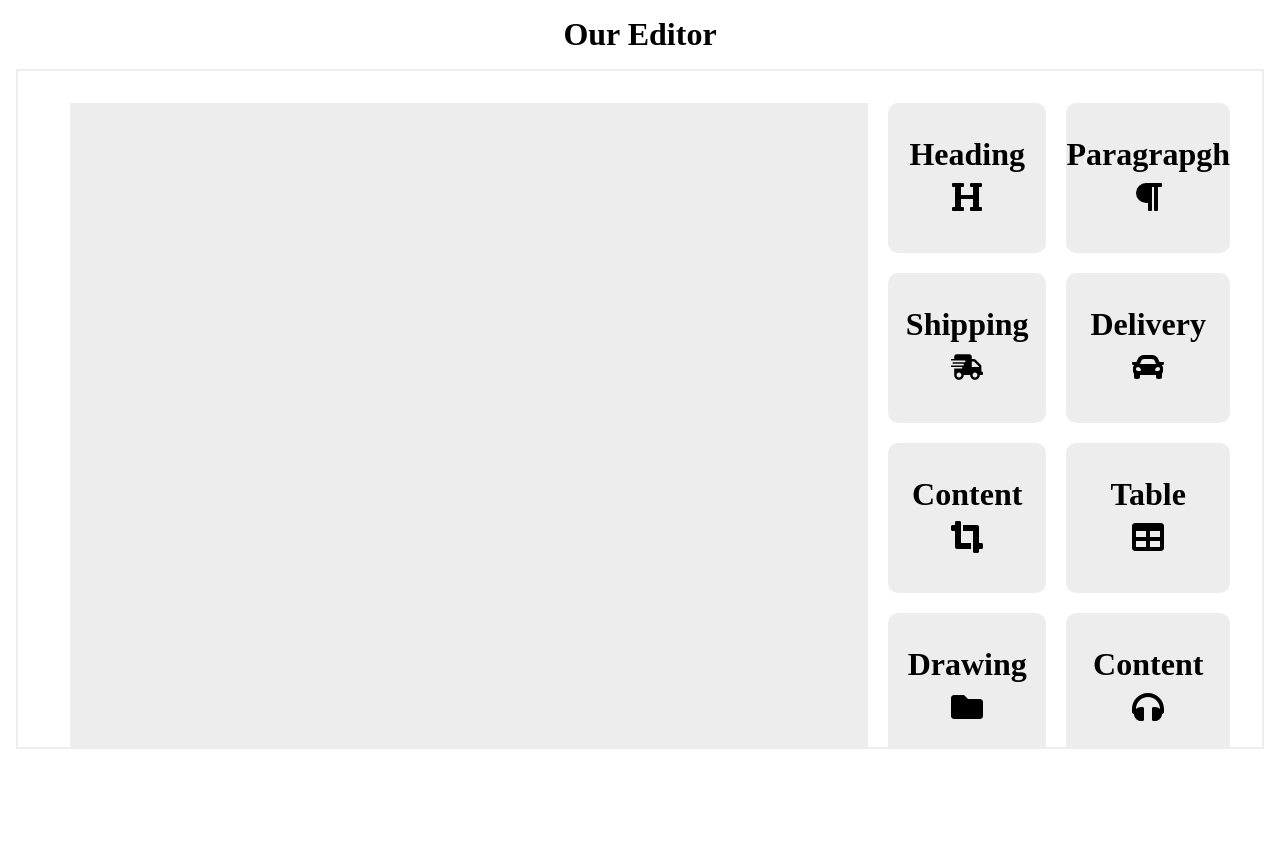
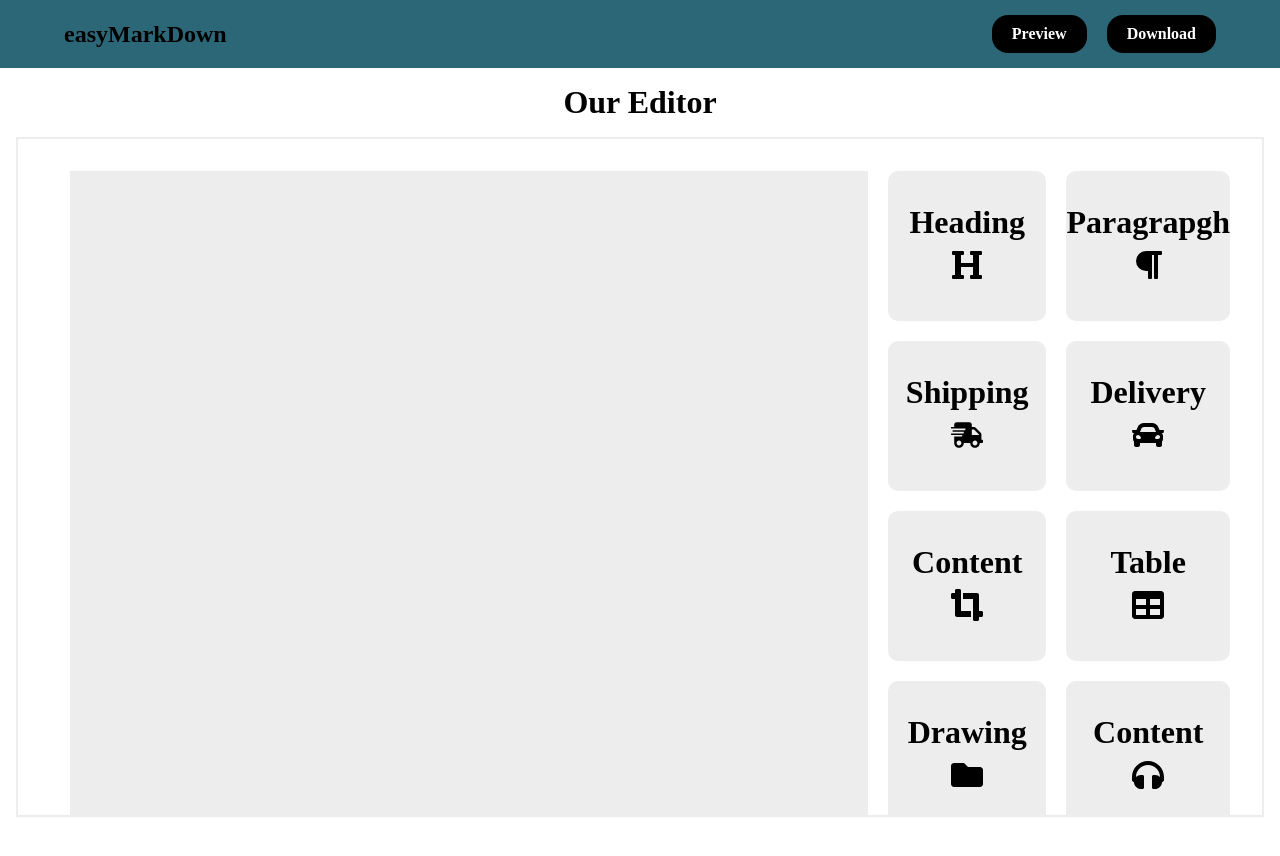
Before and after one commit to toufiq007/learn-tiptap-editor, a React (Vite) app: page / in a window 1280 px wide. Shown: the top 856 px of the page. Before the commit the page ends 800 px from the top, so only its background shows below. Built offline with nearby package versions, Linux system fonts and the light colour scheme.

Commit message:
created navbar and add buttons add react-router-dom to our project

```diff
--- a/package.json
+++ b/package.json
@@ -29,6 +29,7 @@
     "react-dom": "^18.2.0",
     "react-icon": "^1.0.0",
     "react-icons": "^5.0.1",
+    "react-router-dom": "^7.1.5",
     "sass": "^1.70.0"
   },
   "devDependencies": {
--- a/src/App.jsx
+++ b/src/App.jsx
@@ -1,11 +1,19 @@
 
 import './App.css'
 import Layout from './components/Layout'
+import { BrowserRouter,Routes,Route } from 'react-router-dom'
+import Navbar from './components/shared/navbar/Navbar'
 
 function App() {
   return (
     <>
-      <Layout/>
+    <BrowserRouter>
+    <Navbar/>
+      <Routes>
+        <Route path='/' element={<Layout/>} />
+      </Routes>
+    </BrowserRouter>
+      {/* <Layout/> */}
     </>
   )
 }
--- /dev/null
+++ b/src/components/shared/button/Button.jsx
@@ -0,0 +1,7 @@
+/* eslint-disable react/prop-types */
+import "./style.css";
+const Button = ({ children }) => {
+  return <div className="buttonStyle">{children}</div>;
+};
+
+export default Button;
--- /dev/null
+++ b/src/components/shared/button/style.css
@@ -0,0 +1,12 @@
+.buttonStyle {
+  background: #000;
+  color: #fff;
+  padding: 10px 20px;
+  border-radius: 16px;
+  font-weight: 600;
+  cursor: pointer;
+}
+.buttonStyle:hover {
+  background-color: var(--secondary);
+  transition: all 0.4s ease-in-out;
+}
--- /dev/null
+++ b/src/components/shared/navbar/Navbar.jsx
@@ -0,0 +1,19 @@
+import Button from "../button/Button";
+import "./style.css";
+const Navbar = () => {
+  return (
+    <div>
+      <div className="navbarContainer">
+        <div className="navbarStyles">
+          <h2>easyMarkDown</h2>
+          <div className="navbarButtons">
+            <Button>Preview</Button>
+            <Button>Download</Button>
+          </div>
+        </div>
+      </div>
+    </div>
+  );
+};
+
+export default Navbar;
--- /dev/null
+++ b/src/components/shared/navbar/style.css
@@ -0,0 +1,21 @@
+
+.navbarContainer {
+    background: var(--navbarColor);
+    height: 68px;
+    display: flex;
+    align-items: center;
+    justify-content: center;
+}
+.navbarStyles{
+    display: flex;
+    justify-content: space-between;
+    align-items: center;
+    width: 90%;
+    margin: auto;
+
+}
+.navbarButtons{
+    display: flex;
+    align-items: center;
+    gap: 20px;
+}
--- a/src/index.css
+++ b/src/index.css
@@ -1,4 +1,15 @@
-*{
+:root {
+  --primary: #1e40af;
+  --secondary: #9333ea;
+  --background: #f3f4f6;
+  --text: #111827;
+  --navbarColor: #2b6777;
+  --toolBoxBackground: #c8d8e4;
+  --editorBackground: #f2f2f2;
+  --buttonColor: #52ab98;
+}
+
+* {
   margin: 0;
   padding: 0;
   box-sizing: border-box;
```
Also changed, not shown: 1 other file (tests, documents, lock files or other folders).
